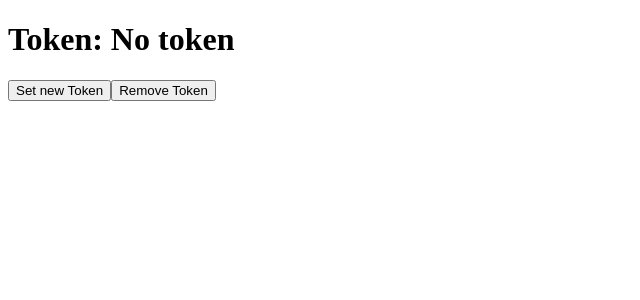
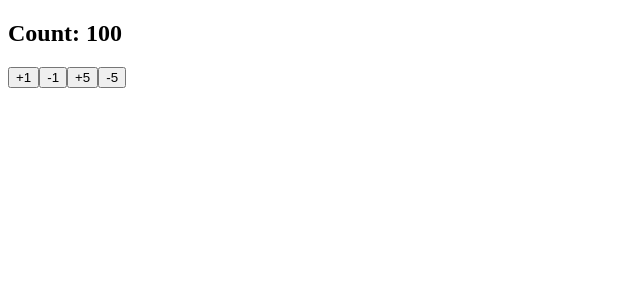
Before and after one commit to curder/react-demo, a React (Create React App) app in the folder 09-react-hooks/: page / in a window 1280 px wide. Shown: the top 300 px of the page, without its empty margins (0-640 px from the left). Built offline with nearby package versions, Linux system fonts and the light colour scheme.

Commit message:
feat: add Redux store and counter functionality with corresponding components

```diff
--- a/09-react-hooks/package.json
+++ b/09-react-hooks/package.json
@@ -35,5 +35,9 @@
       "last 1 firefox version",
       "last 1 safari version"
     ]
+  },
+  "devDependencies": {
+    "@reduxjs/toolkit": "^2.6.0",
+    "react-redux": "^9.2.0"
   }
 }
--- /dev/null
+++ b/09-react-hooks/src/09-redux-hooks/App.jsx
@@ -0,0 +1,31 @@
+import React, { memo } from 'react'
+import { useSelector, useDispatch, shallowEqual } from 'react-redux'
+import { addAction, subAction } from './store/counter'
+
+const App = memo(() => {
+    // 1. 使用 useSelector 获取 state 中对应的数据
+    const { count } = useSelector(state => ({
+        count: state.counter.count,
+    }), shallowEqual)
+
+    // 2. 使用 useDispatch 获取 dispatch 函数
+    const dispatch = useDispatch()
+
+    // 3. 使用 dispatch 函数派发 action
+    const changeCounter = (number, isAdd = true) => {
+        isAdd ? dispatch(addAction(number)) : dispatch(subAction(number))
+    }
+
+    return (
+        <div>
+            <h2>Count: {count}</h2>
+
+            <button onClick={() => changeCounter(1)}>+1</button>
+            <button onClick={() => changeCounter(1, false)}>-1</button>
+            <button onClick={() => changeCounter(5)}>+5</button>
+            <button onClick={() => changeCounter(5, false)}>-5</button>
+        </div>
+    )
+})
+
+export default App
--- /dev/null
+++ b/09-react-hooks/src/09-redux-hooks/store/counter.js
@@ -0,0 +1,20 @@
+import { createSlice } from "@reduxjs/toolkit";
+
+export const counterSlice = createSlice({
+    name: "counter",
+    initialState: {
+        count: 100,
+    },
+    reducers: {
+        addAction: (state, { payload }) => {
+            state.count += payload;
+        },
+        subAction: (state, { payload }) => {
+            state.count -= payload;
+        },
+    }
+})
+
+
+export const { addAction, subAction } = counterSlice.actions;
+export default counterSlice.reducer;
--- /dev/null
+++ b/09-react-hooks/src/09-redux-hooks/store/index.js
@@ -0,0 +1,10 @@
+import { configureStore } from '@reduxjs/toolkit'
+import counterReducer from './counter'
+
+const store = configureStore({
+    reducer: {
+        counter: counterReducer
+    }
+})
+
+export default store
--- a/09-react-hooks/src/index.js
+++ b/09-react-hooks/src/index.js
@@ -1,14 +1,20 @@
 import React from 'react'
 import ReactDOM from 'react-dom/client'
 // import { UserContext, ThemeContext } from './03-useContext/contexts'
-import App from './08-custom-hook/useLocalStorage'
+import { Provider } from 'react-redux'
+import store from './09-redux-hooks/store'
+import App from './09-redux-hooks/App'
+
 
 const root = ReactDOM.createRoot(document.getElementById('root'));
 root.render(
   // <React.StrictMode>
   //   <UserContext.Provider value={{ name: 'Zhangsan', age: 18 }}>
   //     <ThemeContext.Provider value={{ theme: 'dark', fontSize: '16px' }}>
-  <App />
+
+  <Provider store={store}>
+    <App />
+  </Provider>
   // </ThemeContext.Provider>
   // </UserContext.Provider>
   // </React.StrictMode>
```
Also changed, not shown: 2 other files (tests, documents, lock files or other folders).
